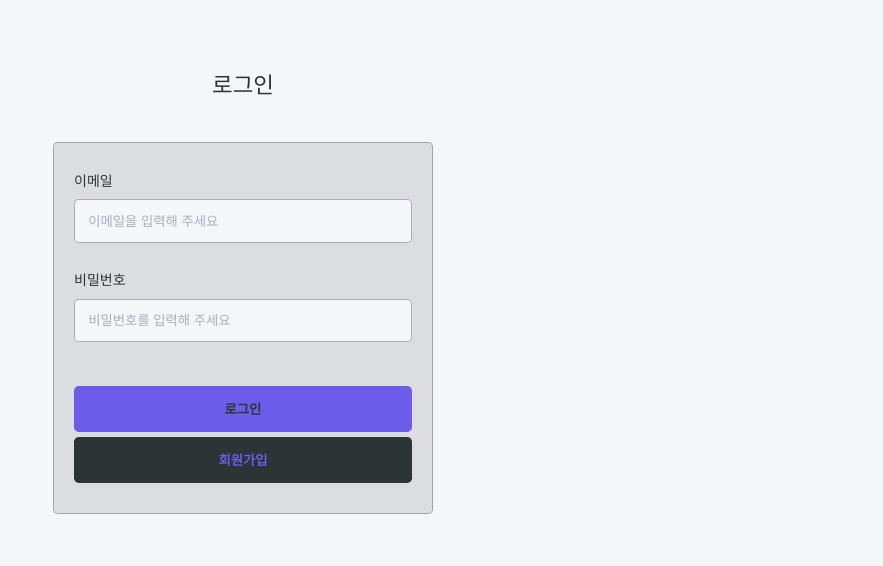
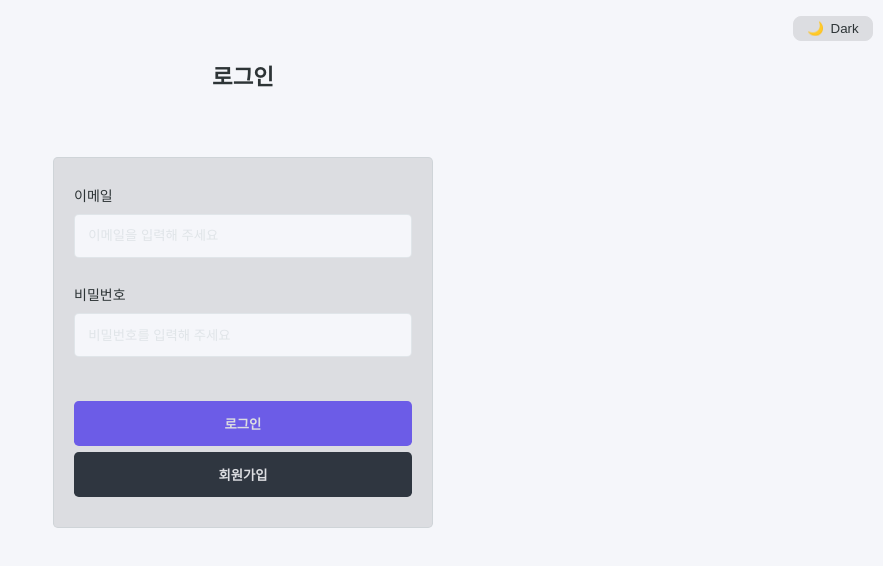
Before and after one commit to isabellaji/todolist-reactquery, a React (Create React App) app in the folder client/: page /auth/signin in a window 1280 px wide. Shown: the top 566 px of the page, without its empty margins (397-1280 px from the left). Built offline with nearby package versions, Linux system fonts and the light colour scheme; no server answers.

Commit message:
Update : Header Componenet 적용

```diff
--- a/client/src/components/Header/index.tsx
+++ b/client/src/components/Header/index.tsx
@@ -1,5 +1,5 @@
 import { authState, themeState } from 'store/atoms';
-import { Aside, Container } from './style';
+import { Aside, Title } from './style';
 import { useRecoilState, useSetRecoilState } from 'recoil';
 import { useMatch, useNavigate } from 'react-router-dom';
 
@@ -19,10 +19,13 @@ export const Header = () => {
     setProfile({ email: '', userName: '' });
     navigate('/auth/signin');
   };
+  console.log(mainPage);
 
   return (
-    <Container>
-      <h1>{signupPage ? '회원가입' : signinPage ? '로그인' : '📝 To Do List'}</h1>
+    <header>
+      <Title main={mainPage ? true : false}>
+        {signupPage ? '회원가입' : signinPage ? '로그인' : '📝 To Do List'}
+      </Title>
       <Aside>
         <button className="theme__btn" onClick={onToggleThemeMode}>
           <span className="theme__icon">{isDark ? '☀️' : '🌙'}</span>
@@ -34,6 +37,6 @@ export const Header = () => {
           </button>
         )}
       </Aside>
-    </Container>
+    </header>
   );
 };
--- a/client/src/components/Header/style.tsx
+++ b/client/src/components/Header/style.tsx
@@ -1,12 +1,10 @@
 import styled from 'styled-components';
 
-export const Container = styled.div`
-  padding: 5em 0;
-  h1 {
-    font-size: 3em;
-    font-weight: 600;
-    text-align: center;
-  }
+export const Title = styled.h1<{ main: boolean }>`
+  font-size: ${(props) => (props.main ? '3em' : '1.4rem')};
+  font-weight: 600;
+  text-align: center;
+  padding: ${(props) => (props.main ? '5rem 0' : '3em 0')};
 `;
 
 export const Aside = styled.div`
--- a/client/src/layouts/MainLayout.tsx
+++ b/client/src/layouts/MainLayout.tsx
@@ -1,10 +1,15 @@
 import { Header } from 'components';
 import { Container } from './style';
 
-export const MainLayout = () => {
+interface MainLayoutProps {
+  children: React.ReactNode;
+}
+
+export const MainLayout: React.FC<MainLayoutProps> = ({ children }) => {
   return (
     <Container>
       <Header />
+      {children}
     </Container>
   );
 };
--- a/client/src/pages/auth/Signin/index.tsx
+++ b/client/src/pages/auth/Signin/index.tsx
@@ -1,5 +1,6 @@
 import { authAPI } from 'apis/auth';
 import { authState } from 'store/atoms';
+import { MainLayout } from 'layouts';
 import { Container, Form, FormBox, SignupBtn } from './style';
 import { useEffect, useState } from 'react';
 import { useForm } from 'react-hook-form';
@@ -48,8 +49,8 @@ export const SigninPage = () => {
   });
 
   return (
+    <MainLayout>
       <Container>
-      <h1>로그인</h1>
         <FormBox>
           <Form onSubmit={handleSubmit(onValid)}>
             <div className="form__list">
@@ -91,5 +92,6 @@ export const SigninPage = () => {
           <SignupBtn onClick={onClickSignup}>회원가입</SignupBtn>
         </FormBox>
       </Container>
+    </MainLayout>
   );
 };
--- a/client/src/pages/auth/Signin/style.tsx
+++ b/client/src/pages/auth/Signin/style.tsx
@@ -3,14 +3,8 @@ import styled from 'styled-components';
 export const Container = styled.div`
   width: 100%;
   max-width: 500px;
-  padding: 3em 1em 0;
+  padding: 0 1em;
   margin: 0 auto;
-  h1 {
-    font-size: 1.4rem;
-    font-weight: 500;
-    text-align: center;
-    padding: 2em 0;
-  }
 `;
 
 export const FormBox = styled.div`
@@ -50,7 +44,7 @@ export const Form = styled.form`
     font-weight: 600;
     border-radius: 0.3rem;
     border: 0;
-    color: ${(props) => props.theme.textColor};
+    color: #dcdde1;
     background-color: ${(props) => props.theme.accentColor};
     transition: 0.1s ease-in-out;
     cursor: pointer;
@@ -76,11 +70,11 @@ export const SignupBtn = styled.button`
   font-weight: 600;
   border-radius: 0.3rem;
   border: 0;
-  color: ${(props) => props.theme.accentColor};
-  background-color: ${(props) => props.theme.textColor};
+  color: #dcdde1;
+  background-color: #2f3640;
   transition: 0.1s ease-in-out;
   cursor: pointer;
   &:hover {
-    background-color: #ffffff;
+    background-color: #232729;
   }
 `;
--- a/client/src/pages/auth/Signup/index.tsx
+++ b/client/src/pages/auth/Signup/index.tsx
@@ -1,5 +1,6 @@
 import { authAPI } from 'apis/auth';
 import { authState } from 'store/atoms';
+import { MainLayout } from 'layouts';
 import { Container, Form, FormBox } from './style';
 import { useState } from 'react';
 import { useForm } from 'react-hook-form';
@@ -43,8 +44,8 @@ export const SignupPage = () => {
   };
 
   return (
+    <MainLayout>
       <Container>
-      <h1>회원가입</h1>
         <FormBox>
           <Form onSubmit={handleSubmit(onValid)}>
             <div className="form__list">
@@ -94,5 +95,6 @@ export const SignupPage = () => {
           </Form>
         </FormBox>
       </Container>
+    </MainLayout>
   );
 };
--- a/client/src/pages/auth/Signup/style.tsx
+++ b/client/src/pages/auth/Signup/style.tsx
@@ -3,14 +3,8 @@ import styled from 'styled-components';
 export const Container = styled.div`
   width: 100%;
   max-width: 500px;
-  padding: 3em 1em 0;
+  padding: 0 1em;
   margin: 0 auto;
-  h1 {
-    font-size: 1.4rem;
-    font-weight: 500;
-    text-align: center;
-    padding: 2em 0;
-  }
 `;
 
 export const FormBox = styled.div`
@@ -50,7 +44,7 @@ export const Form = styled.form`
     font-weight: 600;
     border-radius: 0.3rem;
     border: 0;
-    color: ${(props) => props.theme.textColor};
+    color: #dcdde1;
     background-color: ${(props) => props.theme.accentColor};
     transition: 0.1s ease-in-out;
     cursor: pointer;
--- a/client/src/pages/todo/index.tsx
+++ b/client/src/pages/todo/index.tsx
@@ -1,5 +1,9 @@
 import { MainLayout } from 'layouts';
 
 export const TodoPage = () => {
-  return <MainLayout></MainLayout>;
+  return (
+    <MainLayout>
+      <div></div>
+    </MainLayout>
+  );
 };
--- a/client/src/styles/theme.ts
+++ b/client/src/styles/theme.ts
@@ -6,7 +6,7 @@ export const lightTheme: DefaultTheme = {
   textColor: '#2d3436',
   accentColor: '#6c5ce7',
   subAccentColor: '#00b894',
-  borderColor: '#71809398',
+  borderColor: '#b2bec350',
 };
 
 export const darkTheme: DefaultTheme = {
@@ -15,5 +15,5 @@ export const darkTheme: DefaultTheme = {
   textColor: '#dcdde1',
   accentColor: '#6c5ce7',
   subAccentColor: '#00b894',
-  borderColor: '#71809398',
+  borderColor: '#b2bec350',
 };
```
Lines whose indentation alone changed are shown as unchanged.
